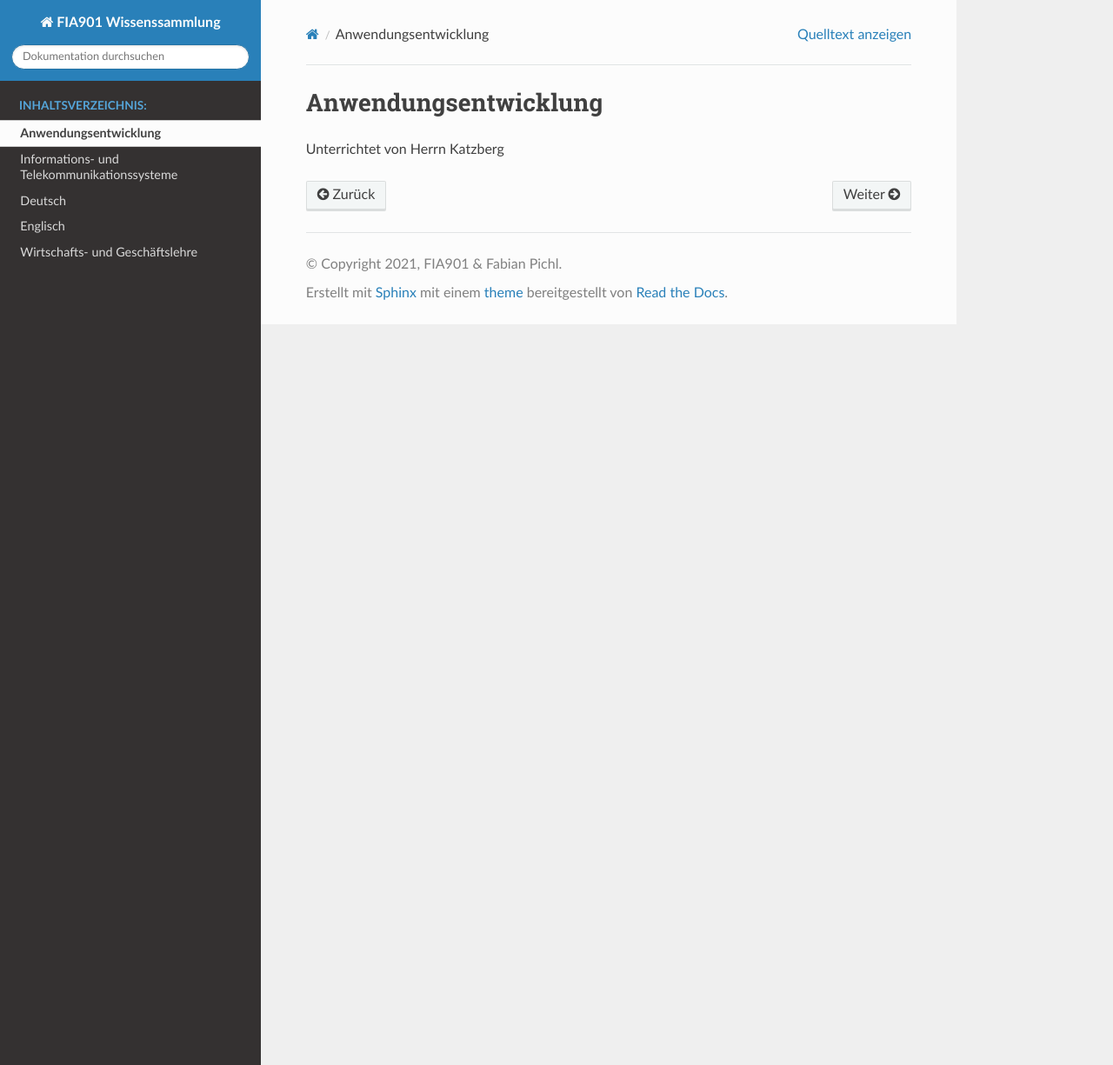
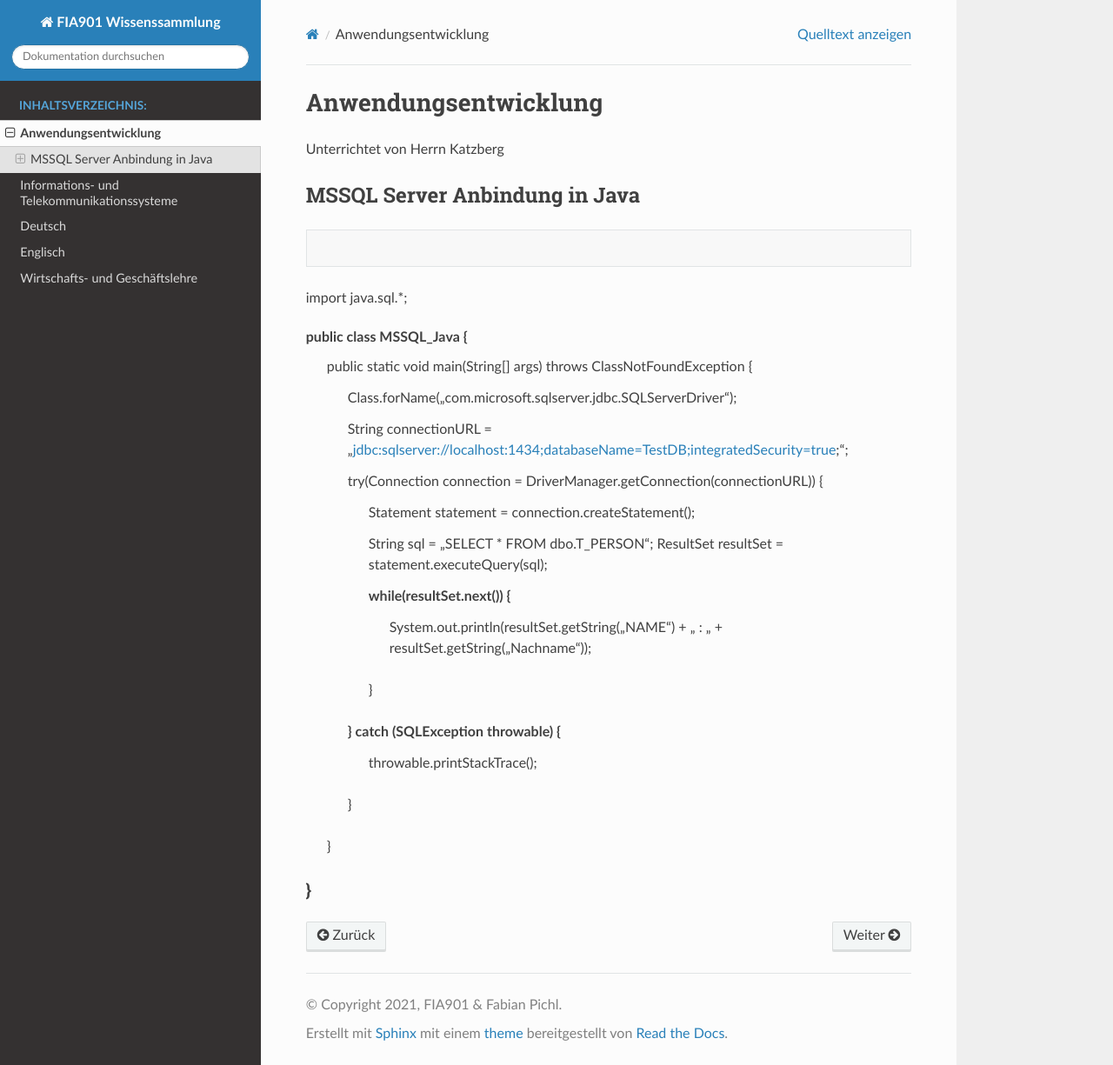
Before and after one commit to fpichl/fia901, a Sphinx documentation site: the page built from source/awe.rst, in a window 1280 px wide and 1225 px high. Shown: the whole window at 87% size. Built offline with Sphinx 7.4.7 and the Read the Docs theme 2.0.0, drawn with Linux system fonts in a browser that asks for light colours.

Commit message:
Added MSSQL Connection in Java Code example
This is my first small test post :D Please check the sytax

```diff
--- a/source/awe.rst
+++ b/source/awe.rst
@@ -3,3 +3,35 @@ Anwendungsentwicklung
 =====================
 
 Unterrichtet von Herrn Katzberg
+
+#####################
+MSSQL Server Anbindung in Java
+#####################
+
+.. code-block:: java
+import java.sql.*;
+
+public class MSSQL_Java {
+    public static void main(String[]  args) throws ClassNotFoundException {
+
+        Class.forName("com.microsoft.sqlserver.jdbc.SQLServerDriver");
+
+        String connectionURL = "jdbc:sqlserver://localhost:1434;databaseName=TestDB;integratedSecurity=true;";
+
+        try(Connection connection = DriverManager.getConnection(connectionURL)) {
+
+            Statement statement = connection.createStatement();
+
+            String sql = "SELECT * FROM dbo.T_PERSON";
+            ResultSet resultSet = statement.executeQuery(sql);
+
+            while(resultSet.next()) {
+                System.out.println(resultSet.getString("NAME") + " : " + resultSet.getString("Nachname"));
+            }
+
+        } catch (SQLException throwable) {
+            throwable.printStackTrace();
+        }
+    }
+}
+..
```
